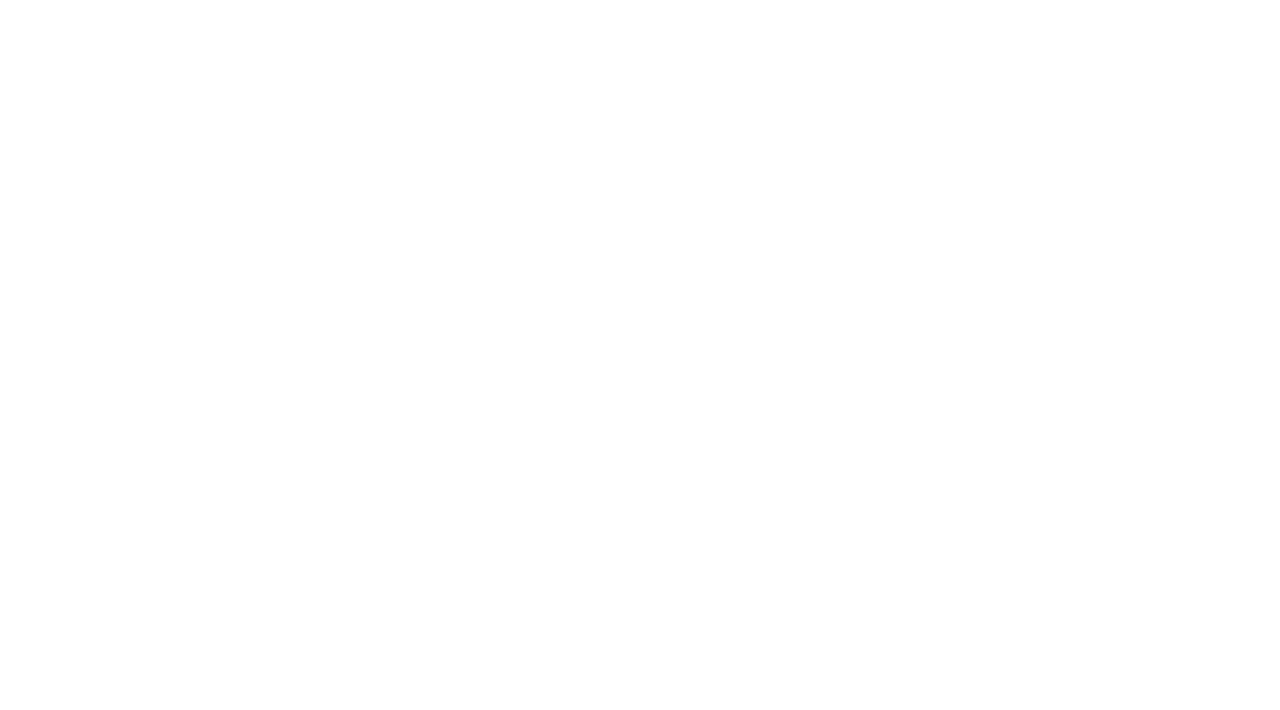
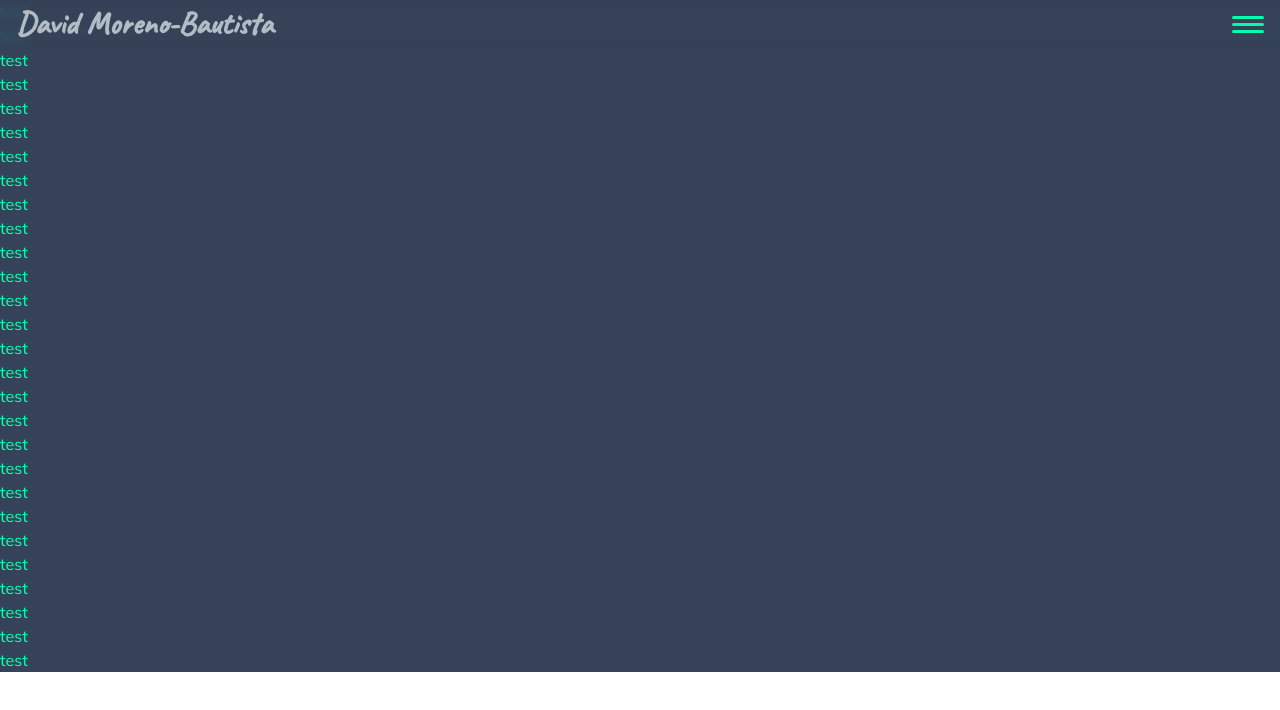
Before and after one commit to davmoba4/portfolio, a Next.js app: page / in a window 1280 px wide. Shown: the top 710 px of the page. Built offline with nearby package versions, Linux system fonts and the light colour scheme.

Commit message:
feat: began setting up mobile header

```diff
--- /dev/null
+++ b/components/Header.module.scss
@@ -0,0 +1,101 @@
+.header {
+  z-index: 999;
+  position: fixed;
+  width: 100%;
+  text-align: left;
+  background-color: var(--color-blue-dark);
+
+  h1 {
+    margin-left: 1rem;
+    font-family: var(--font-cursive);
+    font-size: 1.75rem;
+  }
+
+  nav {
+    display: none;
+    text-align: right;
+    box-shadow: 0px 9px 15px -7px rgba(0, 0, 0, 0.7);
+    border-bottom: 1px solid transparent; // to fix collapsing margin
+
+    ul {
+      list-style: none;
+    }
+
+    li {
+      margin-bottom: 1rem;
+      margin-right: 1rem;
+    }
+
+    a {
+      color: var(--color-gray-light);
+      text-decoration: none;
+
+      &:hover,
+      &:focus {
+        color: var(--color-teal-light);
+      }
+    }
+  }
+}
+
+.navToggle {
+  display: none;
+}
+
+.navToggle:checked ~ nav {
+  display: block;
+}
+
+.navToggleLabel {
+  position: absolute;
+  top: 0;
+  right: 0;
+  margin-right: 1rem;
+  height: 48px;
+  display: flex;
+  align-items: center;
+
+  span,
+  span::before,
+  span::after {
+    content: "";
+    display: block;
+    background-color: var(--color-teal-light);
+    height: 3px;
+    width: 2rem;
+    border-radius: 3px;
+    transition: all ease-in-out 500ms;
+  }
+
+  span::before {
+    transform: translateY(-7px);
+  }
+
+  span::after {
+    transform: translateY(4px);
+  }
+}
+
+.navToggleLabel.open {
+  span {
+    transform: rotate(45deg);
+  }
+  span::before {
+    opacity: 0;
+  }
+  span::after {
+    transform: translateY(-3px) rotate(-90deg);
+  }
+}
+
+/* Tablet styles */
+@media only screen and (min-width: 768px) {
+  .header {
+    background-color: rgba(53, 66, 89, 0.85);
+    backdrop-filter: blur(5px);
+
+    h1{
+      font-size: 2rem;
+    }
+  }
+}
--- /dev/null
+++ b/components/Header.tsx
@@ -0,0 +1,79 @@
+import styles from "./Header.module.scss";
+
+import React, { FunctionComponent, useState } from "react";
+import Link from "next/link";
+
+const Header: FunctionComponent = () => {
+  const [navIsOpen, setNavIsOpen] = useState(false);
+
+  if (typeof window !== "undefined") {
+    /**
+     * When the window is clicked and the clicked element is not part
+     * of the header element and the nav is open, the nav is closed.
+     * @param {MouseEvent} e
+     * @returns Cleanup function
+     */
+    window.onclick = (e: MouseEvent) => {
+      var header = document.getElementById("header");
+      var navToggle = document.getElementById("nav-toggle") as HTMLInputElement;
+
+      if (
+        header &&
+        navToggle &&
+        !header.contains(e.target as Node) &&
+        navIsOpen
+      ) {
+        navToggle.checked = false;
+        setNavIsOpen(false);
+      }
+
+      return () => (window.onclick = null);
+    };
+  }
+
+  return (
+    <header id="header" className={styles.header}>
+      <h1>David Moreno-Bautista</h1>
+
+      <input
+        type="checkbox"
+        id="nav-toggle"
+        className={styles.navToggle}
+      ></input>
+      <label
+        onClick={() => setNavIsOpen(!navIsOpen)}
+        htmlFor="nav-toggle"
+        className={`${styles.navToggleLabel} ${navIsOpen && styles.open}`}
+      >
+        <span></span>
+      </label>
+
+      <nav>
+        <ul>
+          <li>
+            <Link href="/">
+              <a>Home</a>
+            </Link>
+          </li>
+          <li>
+            <Link href="/#projects">
+              <a>Projects</a>
+            </Link>
+          </li>
+          <li>
+            <Link href="/#about">
+              <a>About</a>
+            </Link>
+          </li>
+          <li>
+            <Link href="/#contact">
+              <a>Contact</a>
+            </Link>
+          </li>
+        </ul>
+      </nav>
+    </header>
+  );
+};
+
+export default Header;
--- a/pages/index.tsx
+++ b/pages/index.tsx
@@ -1,6 +1,8 @@
+import styles from "../styles/Home.module.scss";
+
 import type { NextPage } from "next";
 import Head from "next/head";
-import styles from "../styles/Home.module.scss";
+import Header from "../components/Header";
 
 const Home: NextPage = () => {
   return (
@@ -13,8 +15,37 @@ const Home: NextPage = () => {
         />
         <link rel="icon" href="/favicon.ico" />
       </Head>
-
-      <main className={styles.main}></main>
+      <Header />
+      <main className={styles.main}>
+        <div style={{color: "var(--color-teal-light)"}}>test</div>
+        <div style={{color: "var(--color-teal-light)"}}>test</div>
+        <div style={{color: "var(--color-teal-light)"}}>test</div>
+        <div style={{color: "var(--color-teal-light)"}}>test</div>
+        <div style={{color: "var(--color-teal-light)"}}>test</div>
+        <div style={{color: "var(--color-teal-light)"}}>test</div>
+        <div style={{color: "var(--color-teal-light)"}}>test</div>
+        <div style={{color: "var(--color-teal-light)"}}>test</div>
+        <div style={{color: "var(--color-teal-light)"}}>test</div>
+        <div style={{color: "var(--color-teal-light)"}}>test</div>
+        <div style={{color: "var(--color-teal-light)"}}>test</div>
+        <div style={{color: "var(--color-teal-light)"}}>test</div>
+        <div style={{color: "var(--color-teal-light)"}}>test</div>
+        <div style={{color: "var(--color-teal-light)"}}>test</div>
+        <div style={{color: "var(--color-teal-light)"}}>test</div>
+        <div style={{color: "var(--color-teal-light)"}}>test</div>
+        <div style={{color: "var(--color-teal-light)"}}>test</div>
+        <div style={{color: "var(--color-teal-light)"}}>test</div>
+        <div style={{color: "var(--color-teal-light)"}}>test</div>
+        <div style={{color: "var(--color-teal-light)"}}>test</div>
+        <div style={{color: "var(--color-teal-light)"}}>test</div>
+        <div style={{color: "var(--color-teal-light)"}}>test</div>
+        <div style={{color: "var(--color-teal-light)"}}>test</div>
+        <div style={{color: "var(--color-teal-light)"}}>test</div>
+        <div style={{color: "var(--color-teal-light)"}}>test</div>
+        <div style={{color: "var(--color-teal-light)"}}>test</div>
+        <div style={{color: "var(--color-teal-light)"}}>test</div>
+        <div style={{color: "var(--color-teal-light)"}}>test</div>
+      </main>
     </div>
   );
 };
--- a/styles/Home.module.scss
+++ b/styles/Home.module.scss
@@ -0,0 +1,4 @@
+.container{
+  background-color: var(--color-blue-dark);
+  color: var(--color-gray-light);
+}
--- a/styles/globals.scss
+++ b/styles/globals.scss
@@ -1,7 +1,11 @@
-@import url("https://fonts.googleapis.com/css2?family=Mulish:wght@500&display=swap");
-
+@import url("https://fonts.googleapis.com/css2?family=Caveat:wght@500&family=Mulish:wght@500&display=swap");
 :root {
-  --main-font: "Mulish", sans-serif;
+  --font-main: "Mulish", sans-serif;
+  --font-cursive: "Caveat", cursive;
+  --color-blue-dark: #354259;
+  --color-teal-light: #00ffab;
+  --color-gray-medium: #6d8497;
+  --color-gray-light: #b2bcc4;
 }
 
 /* Reset: modified from https://piccalil.li/blog/a-modern-css-reset/ */
@@ -21,14 +25,15 @@ p,
 figure,
 blockquote,
 dl,
-dd {
+dd,
+ul {
   padding: 0;
   margin: 0;
 }
 
 html,
 body {
-  font-family: var(--main-font);
+  font-family: var(--font-main);
 }
 
 body {
```
